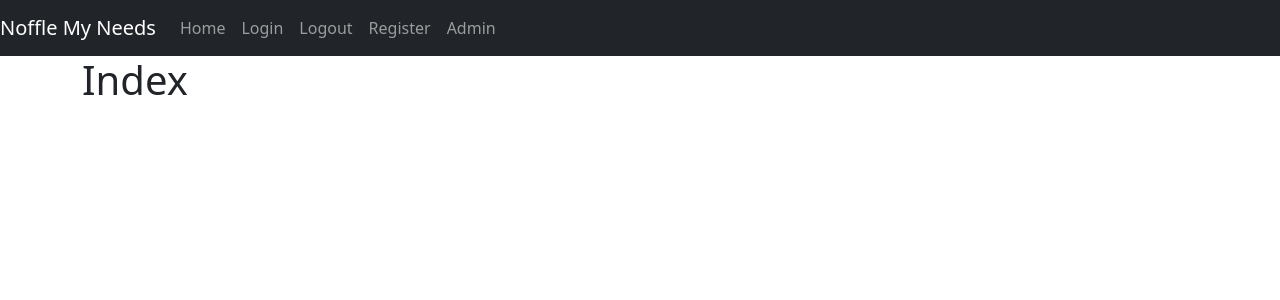
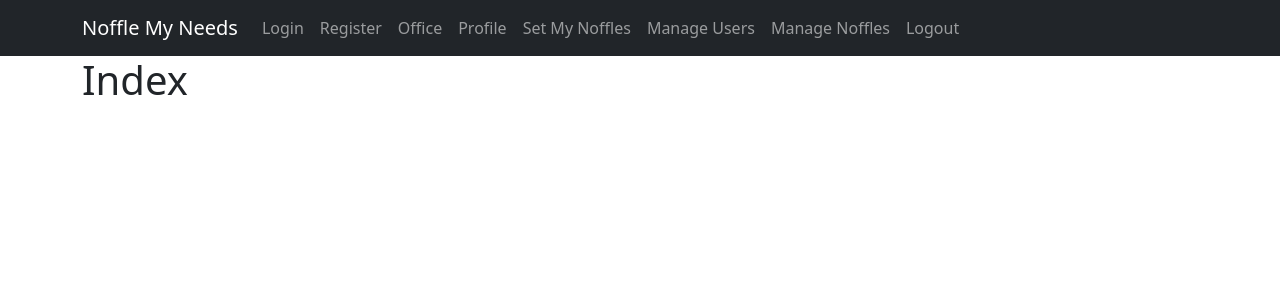
Before and after one commit to Abibubble/noffle-my-needs, a Flask app: page / in a window 1280 px wide. Shown: the top 300 px of the page. Run offline with Flask 2, Linux system fonts and the light colour scheme; data that the repository does not hold is empty; some libraries are stand-ins or nearby versions; some web fonts are replaced.

Commit message:
feat: Add links to all pages to navbar

```diff
--- a/templates/base.html
+++ b/templates/base.html
@@ -46,32 +46,43 @@
 <body>
 
     <!--Navbar-->
-    <nav class="navbar navbar-expand-lg navbar-dark bg-dark">
-        <a class="navbar-brand" href="/">Noffle My Needs</a>
+    <nav class="navbar navbar-expand-sm navbar-dark bg-dark">
+        <div class="container">
+            <a class="navbar-brand" href="{{ url_for('landing') }}">Noffle My Needs</a>
 
-        <button class="navbar-toggler" type="button" data-toggle="collapse" data-target="#navbarSupportedContent"
-            aria-controls="navbarSupportedContent" aria-expanded="false" aria-label="Toggle navigation">
+            <button class="navbar-toggler" type="button" data-toggle="collapse" data-target="#navbarToggler"
+                aria-controls="navbarToggler" aria-expanded="false" aria-label="Toggle navigation">
                 <span class="navbar-toggler-icon"></span>
             </button>
 
-        <div class="collapse navbar-collapse" id="navbarSupportedContent">
+            <div class="collapse navbar-collapse" id="navbarToggler">
                 <ul class="navbar-nav mr-auto">
-                <li class="nav-item active">
-                    <a class="nav-link" href="/">Home <span class="sr-only">(current)</span></a>
+                    <li class="nav-item">
+                        <a class="nav-link" href="{{ url_for('login') }}">Login</a>
                     </li>
                     <li class="nav-item">
-                    <a class="nav-link" href="/login">Login</a>
+                        <a class="nav-link" href="{{ url_for('register') }}">Register</a>
+                    </li>
+                    <li class="nav-item active">
+                        <a class="nav-link" href="{{ url_for('office') }}">Office</a>
                     </li>
                     <li class="nav-item">
-                    <a class="nav-link" href="/logout">Logout</a>
+                        <a class="nav-link" href="{{ url_for('profile') }}">Profile</a>
                     </li>
                     <li class="nav-item">
-                    <a class="nav-link" href="/register">Register</a>
+                        <a class="nav-link" href="{{ url_for('set_noffles') }}">Set My Noffles</a>
                     </li>
                     <li class="nav-item">
-                    <a class="nav-link" href="/admin">Admin</a>
+                        <a class="nav-link" href="{{ url_for('manage_users') }}">Manage Users</a>
+                    </li>
+                    <li class="nav-item">
+                        <a class="nav-link" href="{{ url_for('manage_noffles') }}">Manage Noffles</a>
+                    </li>
+                    <li class="nav-item">
+                        <a class="nav-link" href="{{ url_for('logout') }}">Logout</a>
                     </li>
                 </ul>
+            </div>
         </div>
     </nav>
 
```
Lines whose indentation alone changed are shown as unchanged.
